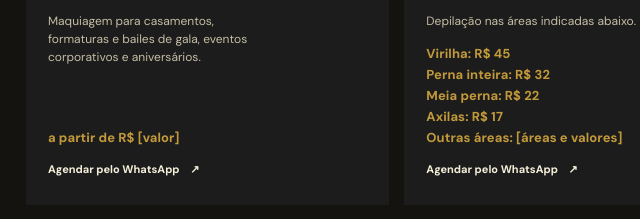
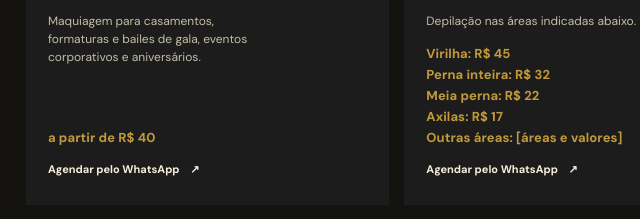
Before and after one commit to italogomes345/salao-edmais, a plain HTML site: page index.html in a window 1280 px wide. Shown: the part 2641-2860 px from the top of the page, 54-694 px from the left. Drawn offline with nearby package versions, Linux system fonts and the light colour scheme.

Commit message:
Informa preço inicial da maquiagem

```diff
--- a/index.html
+++ b/index.html
@@ -104,7 +104,7 @@
             <article class="service-card featured"><div class="service-number">01</div><div class="service-icon">♡</div><small class="service-category">Unhas</small><h3>Manicure &<br />Pedicure</h3><p>Manicure e pedicure para mãos e pés. <!-- PREENCHER: informar o que cada serviço inclui. --></p><span class="service-price">Mão R$ 23 · Pé R$ 23 · Mão + pé R$ 45</span><a data-whatsapp-link data-whatsapp-message="Olá! Gostaria de agendar manicure e/ou pedicure pelo SalãoEdmais." href="https://wa.me/5531982954114" aria-label="Agendar manicure ou pedicure pelo WhatsApp">Agendar pelo WhatsApp <span>↗</span></a></article>
             <article class="service-card"><div class="service-number">02</div><div class="service-icon">✧</div><small class="service-category">Olhar</small><h3>Design de<br />Sobrancelhas</h3><p>Design de sobrancelhas com henna ou tinta. <!-- PREENCHER: informar o que está incluído no design. --></p><span class="service-price">Com henna ou tinta: R$ 40<br />Sem henna: R$ [preço]</span><!-- PREENCHER: preço do design sem henna, se existir. --><a data-whatsapp-link data-whatsapp-message="Olá! Gostaria de agendar design de sobrancelhas pelo SalãoEdmais." href="https://wa.me/5531982954114" aria-label="Agendar design de sobrancelhas pelo WhatsApp">Agendar pelo WhatsApp <span>↗</span></a></article>
             <article class="service-card"><div class="service-number">03</div><div class="service-icon">◌</div><small class="service-category">Cabelos</small><h3>Cortes &<br />Progressivas</h3><p>Cortes masculino e feminino, progressiva e escova. <!-- PREENCHER: explicar o que cada serviço inclui. --></p><span class="service-price">Corte masculino: R$ 30<br />Corte feminino: R$ 55<br />Progressiva: a partir de R$ 80<br />Escova de grávida: a partir de R$ 150<br />Progressiva e escova: valor varia conforme o tamanho e a quantidade de cabelo.</span><p>Escova de grávida: escova tradicional (secador e escova) ou hidratação sem química alisante.</p><a data-whatsapp-link data-whatsapp-message="Olá! Gostaria de agendar um serviço de cabelo pelo SalãoEdmais." href="https://wa.me/5531982954114" aria-label="Agendar serviço de cabelo pelo WhatsApp">Agendar pelo WhatsApp <span>↗</span></a></article>
-            <article class="service-card"><div class="service-number">04</div><div class="service-icon">✦</div><small class="service-category">Beleza</small><h3>Maquiagem</h3><p>Maquiagem para casamentos, formaturas e bailes de gala, eventos corporativos e aniversários. <!-- PREENCHER: informar o que inclui a maquiagem. --></p><span class="service-price">a partir de R$ [valor]</span><!-- PREENCHER: valor inicial da maquiagem. --><a data-whatsapp-link data-whatsapp-message="Olá! Gostaria de agendar maquiagem pelo SalãoEdmais." href="https://wa.me/5531982954114" aria-label="Agendar maquiagem pelo WhatsApp">Agendar pelo WhatsApp <span>↗</span></a></article>
+            <article class="service-card"><div class="service-number">04</div><div class="service-icon">✦</div><small class="service-category">Beleza</small><h3>Maquiagem</h3><p>Maquiagem para casamentos, formaturas e bailes de gala, eventos corporativos e aniversários. <!-- PREENCHER: informar o que inclui a maquiagem. --></p><span class="service-price">a partir de R$ 40</span><a data-whatsapp-link data-whatsapp-message="Olá! Gostaria de agendar maquiagem pelo SalãoEdmais." href="https://wa.me/5531982954114" aria-label="Agendar maquiagem pelo WhatsApp">Agendar pelo WhatsApp <span>↗</span></a></article>
             <article class="service-card"><div class="service-number">05</div><div class="service-icon">◈</div><small class="service-category">Cuidados</small><h3>Depilação</h3><p>Depilação nas áreas indicadas abaixo. <!-- PREENCHER: informar outras áreas atendidas, se houver. --></p><span class="service-price">Virilha: R$ 45<br />Perna inteira: R$ 32<br />Meia perna: R$ 22<br />Axilas: R$ 17<br />Outras áreas: [áreas e valores]</span><!-- PREENCHER: informar outras áreas e valores, se houver. --><a data-whatsapp-link data-whatsapp-message="Olá! Gostaria de agendar depilação pelo SalãoEdmais." href="https://wa.me/5531982954114" aria-label="Agendar depilação pelo WhatsApp">Agendar pelo WhatsApp <span>↗</span></a></article>
             <article class="service-card"><div class="service-number">06</div><div class="service-icon">✿</div><small class="service-category">Produtos</small><h3>Natura &<br />Avon</h3><p>Cosméticos Natura e Avon. <!-- PREENCHER: detalhar os produtos disponíveis. --></p><span class="service-price">Consulte disponibilidade</span><a data-whatsapp-link data-whatsapp-message="Olá! Gostaria de consultar produtos Natura e Avon do SalãoEdmais." href="https://wa.me/5531982954114" aria-label="Consultar produtos Natura e Avon pelo WhatsApp">Agendar pelo WhatsApp <span>↗</span></a></article>
           </div>
```
